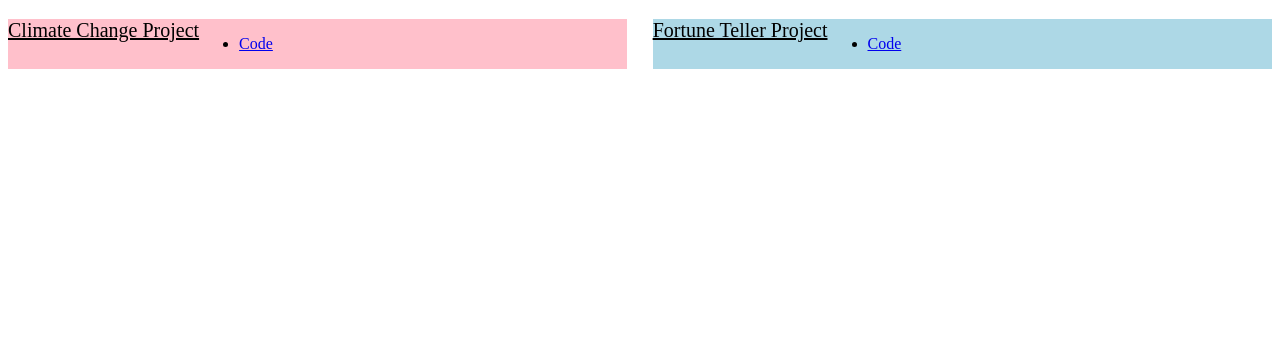
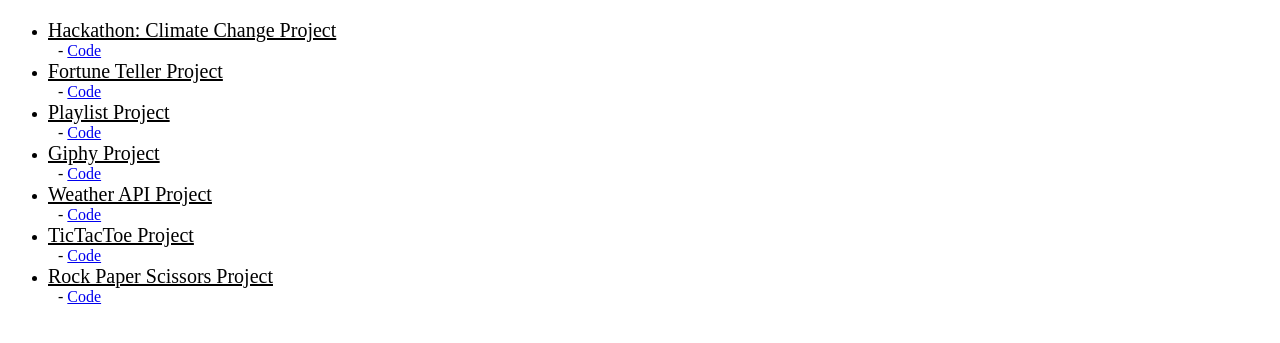
Before and after one commit to Michael-KD/codenation-portfolio, a plain HTML site: page projects.html in a window 1280 px wide. Shown: the part 109-452 px from the top of the page. Drawn offline with Linux system fonts and the light colour scheme.

Commit message:
💽🐪 Updated with Glitch

```diff
--- a/css/style.css
+++ b/css/style.css
@@ -58,3 +58,11 @@ p {
 div{
   display: float;
 }
+
+.code {
+  padding-left: 10px;
+  list-style-type: none;
+}
+.code:before {
+  content: "- ";
+}
--- a/projects.html
+++ b/projects.html
@@ -29,38 +29,25 @@
       >
     </div>
     <h1>My Projects</h1>
-    <div class="left"><div class="top">
 
-      <a
-        target="_blank"
-        href="https://michael-kd.github.io/Hackathon-Climate-Project-1/"
-        class="project"
-        >Climate Change Project</a
-        ></div>
-      <div class="bottom">
-      <ul>
-        <li>
-          <a href="https://github.com/Michael-KD/Hackathon-Climate-Project-1"
-            >Code</a
-          >
-        </li>
-      </ul></div>
-    </div>
-    <div class="right">
-      <a
-        target="_blank"
-        href="https://michael-kd.github.io/Fortune-Teller-Project/"
-        class="project"
-        >Fortune Teller Project</a
-      >
+    <ul>
+      <li><a target="_blank" href="https://michael-kd.github.io/Hackathon-Climate-Project-1/" class="project">Hackathon: Climate Change Project</a></li>
+          <li class="code"><a target="_blank" href="https://github.com/Michael-KD/Hackathon-Climate-Project/">Code</a></li>
+      <li><a target="_blank" href="https://michael-kd.github.io/Fortune-Teller-Project/" class="project">Fortune Teller Project</a></li>
+          <li class="code"><a target="_blank" href="https://github.com/Michael-KD/Fortune-Teller-Project">Code</a></li>
+      <li><a target="_blank" href="https://michael-kd.github.io/playlist/" class="project">Playlist Project</a></li>
+          <li class="code"><a target="_blank" href="https://github.com/Michael-KD/playlist">Code</a></li>
+      <li><a target="_blank" href="https://michael-kd.github.io/giphy/" class="project">Giphy Project</a></li>
+          <li class="code"><a target="_blank" href="https://github.com/Michael-KD/giphy">Code</a></li>
+      <li><a target="_blank" href="https://michael-kd.github.io/weather-api/" class="project">Weather API Project</a></li>
+          <li class="code"><a target="_blank" href="https://github.com/Michael-KD/weather-api">Code</a></li>
+      <li><a target="_blank" href="https://michael-kd.github.io/tictactoe/" class="project">TicTacToe Project</a></li>
+          <li class="code"><a target="_blank" href="https://github.com/Michael-KD/tictactoe">Code</a></li>
+      <li><a target="_blank" href="https://michael-kd.github.io/rockpaperscissors/" class="project">Rock Paper Scissors Project</a></li>
+          <li class="code"><a target="_blank" href="https://github.com/Michael-KD/rockpaperscissors">Code</a></li>
+    </ul>
 
-      <ul>
-        <li>
-          <a href="https://github.com/Michael-KD/Fortune-Teller-Project"
-            >Code</a
-          >
-        </li>
-      </ul>
-    </div>
+
+
   </body>
 </html>
```
